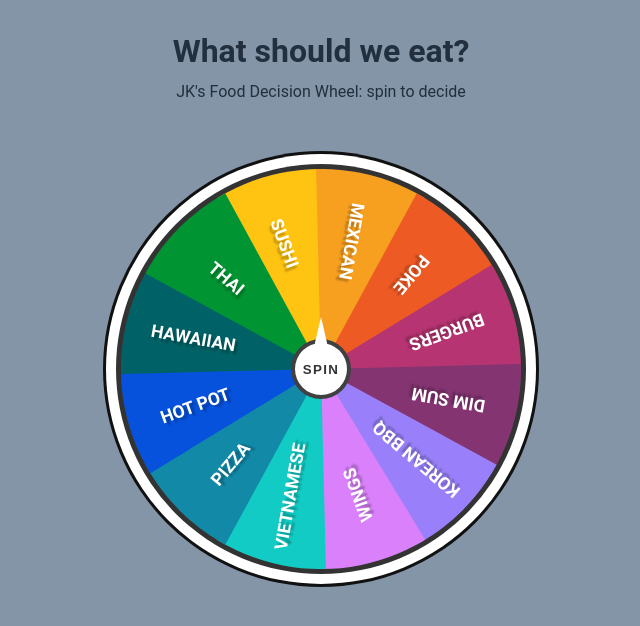
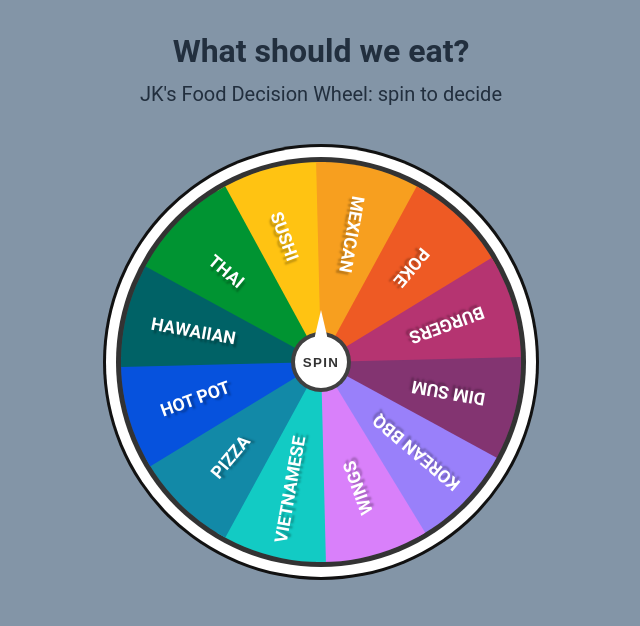
Before and after one commit to essjay05/food-wheel-selector-react, a React (Create React App) app: page / in a window 1280 px wide. Shown: the top 626 px of the page, without its empty margins (319-959 px from the left). Built offline with nearby package versions, Linux system fonts and the light colour scheme; the HTML template or start-up script is replaced by a standard one.

Commit message:
Update header styles.

```diff
--- a/src/App.css
+++ b/src/App.css
@@ -4,8 +4,12 @@
   text-align: center;
 }
 
-.App-header > * {
+.App-header h1{
   padding-bottom: .75rem;
+}
+
+.App-header p {
+  font-size: 1.25rem;
 }
 
 .App-body {
```
